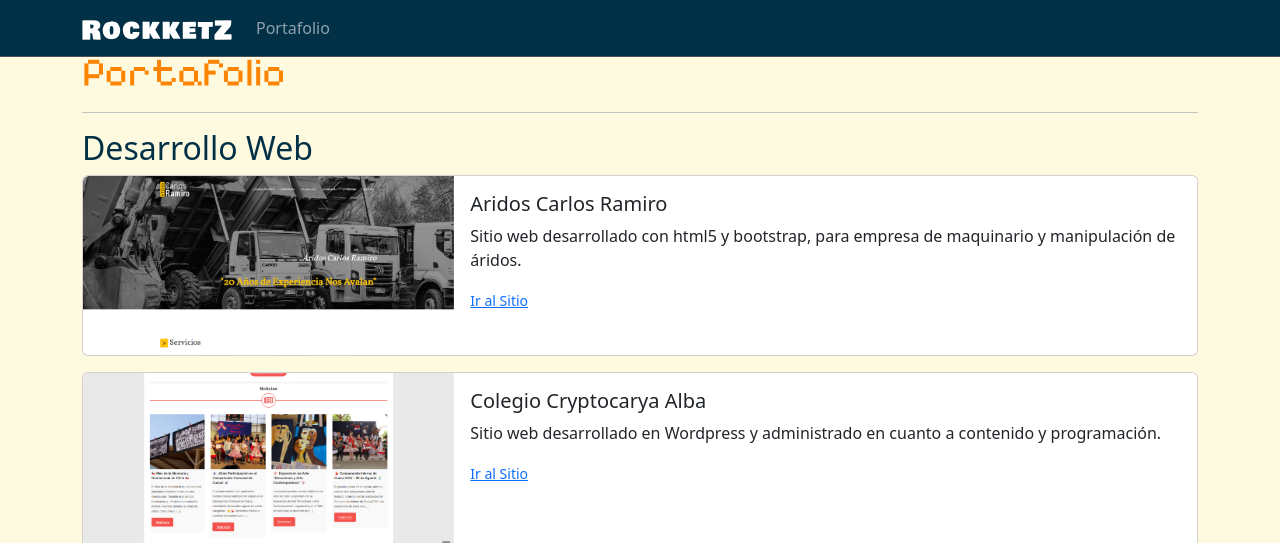
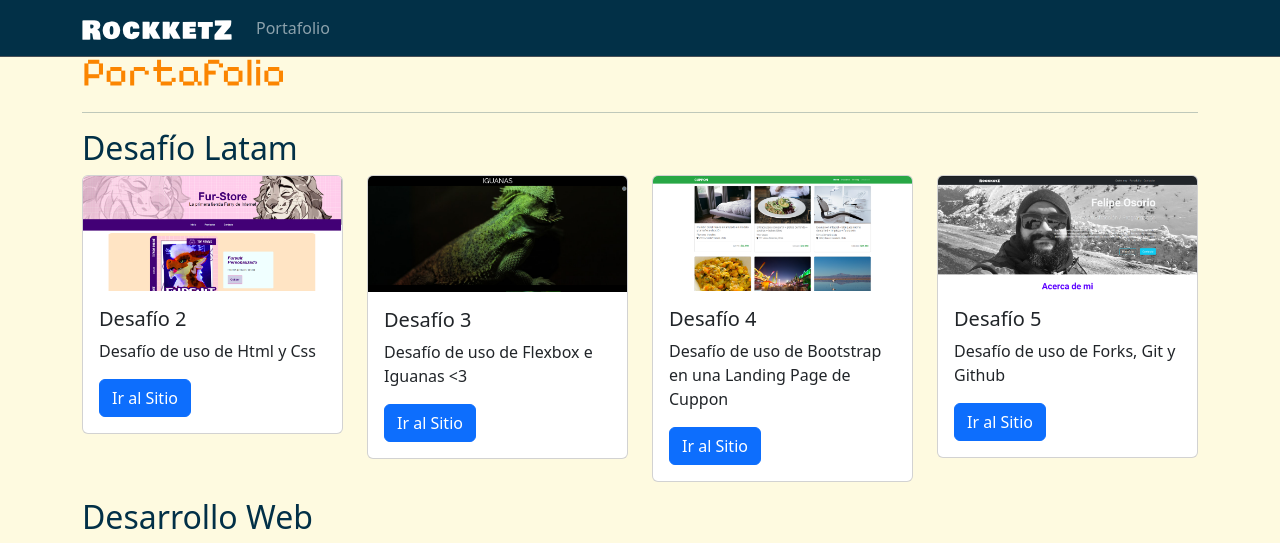
Before and after one commit to Rockketz-dev/CV-Felipe, a plain HTML site: page portafolio.html in a window 1280 px wide. Shown: the top 543 px of the page. Drawn offline with nearby package versions, Linux system fonts and the light colour scheme.

Commit message:
add fix en portafolio e imagenes de más proyectos

```diff
--- a/portafolio.html
+++ b/portafolio.html
@@ -67,6 +67,88 @@
     <div class="container my-5">
       <h1 class="titulos">Portafolio</h1>
       <hr />
+      <h2>Desafío Latam</h2>
+      <div class="row">
+        <div class="col-md-3">
+          <div class="card">
+            <img
+              src="./assets/img/portafolio/desafio1.png"
+              class="card-img-top"
+              alt="Desafio Html y Css"
+            />
+            <div class="card-body">
+              <h5 class="card-title">Desafío 2</h5>
+              <p class="card-text">Desafío de uso de Html y Css</p>
+              <a
+                href="https://rockketz-dev.github.io/Desafio-2/"
+                target="_blank"
+                class="btn btn-primary"
+                >Ir al Sitio</a
+              >
+            </div>
+          </div>
+        </div>
+        <div class="col-md-3">
+          <div class="card">
+            <img
+              src="./assets/img/portafolio/desafio2.png"
+              class="card-img-top"
+              alt="Desafio Flexbox"
+            />
+            <div class="card-body">
+              <h5 class="card-title">Desafío 3</h5>
+              <p class="card-text">Desafío de uso de Flexbox e Iguanas <3</p>
+              <a
+                href="https://rockketz-dev.github.io/Desafio-3/"
+                target="_blank"
+                class="btn btn-primary"
+                >Ir al Sitio</a
+              >
+            </div>
+          </div>
+        </div>
+        <div class="col-md-3">
+          <div class="card">
+            <img
+              src="./assets/img/portafolio/desafio3.png"
+              class="card-img-top"
+              alt="Desafio Bootstrap"
+            />
+            <div class="card-body">
+              <h5 class="card-title">Desafío 4</h5>
+              <p class="card-text">
+                Desafío de uso de Bootstrap en una Landing Page de Cuppon
+              </p>
+              <a
+                href="https://rockketz-dev.github.io/Desafio-4/"
+                target="_blank"
+                class="btn btn-primary"
+                >Ir al Sitio</a
+              >
+            </div>
+          </div>
+        </div>
+        <div class="col-md-3">
+          <div class="card">
+            <img
+              src="./assets/img/portafolio/desafio4.png"
+              class="card-img-top"
+              alt="Desafio Fork, git y github"
+            />
+            <div class="card-body">
+              <h5 class="card-title">Desafío 5</h5>
+              <p class="card-text">Desafío de uso de Forks, Git y Github</p>
+              <a
+                href="https://rockketz-dev.github.io/Desafio-5/"
+                target="_blank"
+                class="btn btn-primary"
+                >Ir al Sitio</a
+              >
+            </div>
+          </div>
+        </div>
+      </div>
+
       <h2 class="mt-3">Desarrollo Web</h2>
       <div class="card mb-3">
         <div class="row g-0">
```
Also changed, not shown: assets/img/portafolio/desafio1.png (added), assets/img/portafolio/desafio2.png (added), assets/img/portafolio/desafio3.png (added), assets/img/portafolio/desafio4.png (added).
